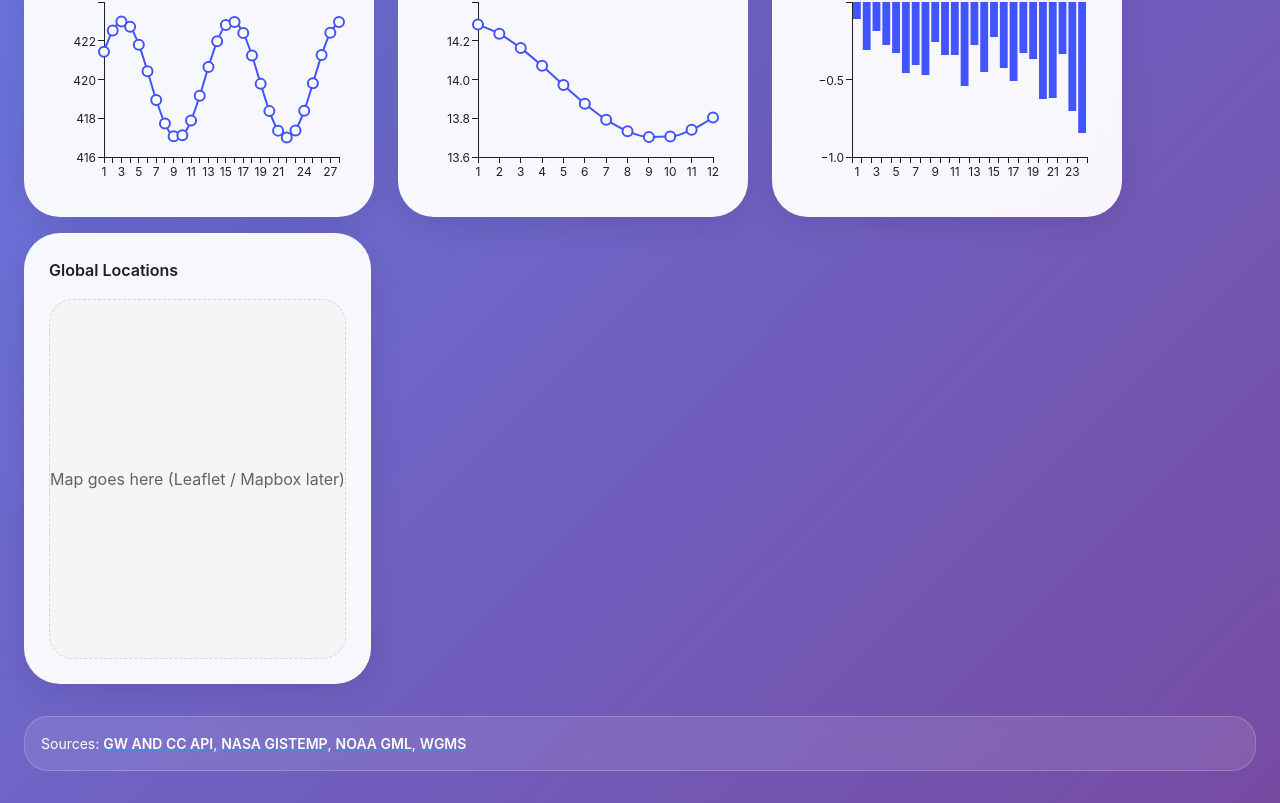
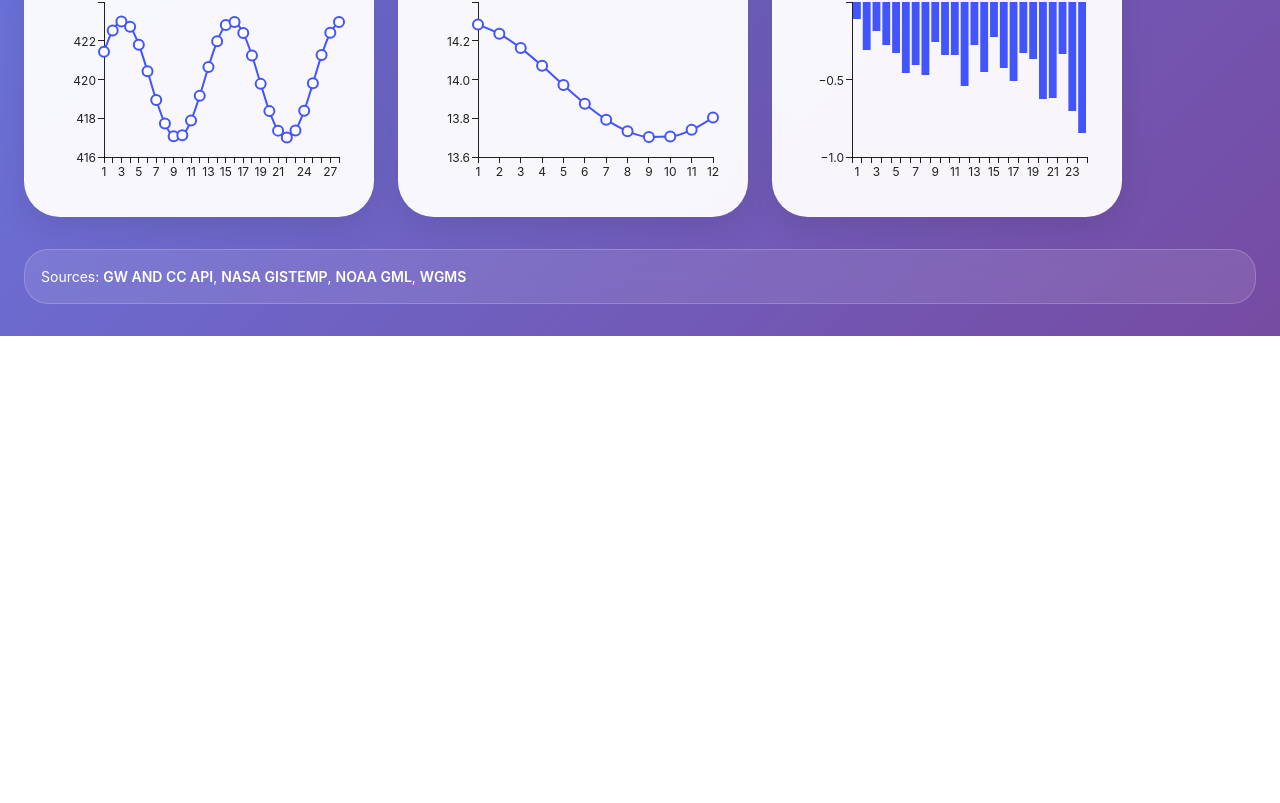
Before and after one commit to Soham0047/CS160-Group6-MeltMonitor, a React (Vite) app in the folder client/: page / in a window 1280 px wide. Shown: the part 579-1382 px from the top of the page. After the commit the page ends 915 px from the top, so only its background shows below. Built offline with nearby package versions, Linux system fonts and the light colour scheme; no server answers.

Commit message:
Removed Leaflet map holder.

```diff
--- a/client/src/components/Dashboard/DashboardPage.jsx
+++ b/client/src/components/Dashboard/DashboardPage.jsx
@@ -8,14 +8,12 @@ import {
   ToggleButton,
   Link,
   Fade,
-  Grow,
-  Zoom,
+  Grow
 } from "@mui/material";
-import { useMemo, useState } from "react";
+import { useState } from "react";
 import KpiCard from "./KpiCard.jsx";
 import SparkLine from "../Charts/SparkLine.jsx";
 import BarMini from "../Charts/BarMini.jsx";
-import WorldMapPlaceholder from "./WorldMapPlaceholder.jsx";
 import ThermostatIcon from "@mui/icons-material/Thermostat";
 import ShowChartIcon from "@mui/icons-material/ShowChart";
 import AcUnitIcon from "@mui/icons-material/AcUnit";
@@ -273,35 +271,6 @@ export default function DashboardPage() {
           </Grid>
         </Fade>
 
-        <Zoom in timeout={1400}>
-          <Grid container spacing={3} sx={{ mt: 2 }}>
-            <Grid item xs={12}>
-              <Paper
-                sx={{
-                  p: 3,
-                  background: "rgba(255,255,255,0.95)",
-                  backdropFilter: "blur(10px)",
-                  borderRadius: 3,
-                  border: "1px solid rgba(255,255,255,0.3)",
-                  boxShadow: "0 8px 32px rgba(0,0,0,0.1)",
-                  transition: "all 0.3s ease",
-                  "&:hover": {
-                    boxShadow: "0 12px 48px rgba(0,0,0,0.15)",
-                  },
-                }}
-              >
-                <Typography
-                  variant="subtitle2"
-                  sx={{ mb: 2, fontWeight: 600, fontSize: 16 }}
-                >
-                  Global Locations
-                </Typography>
-                <WorldMapPlaceholder />
-              </Paper>
-            </Grid>
-          </Grid>
-        </Zoom>
-
         <Fade in timeout={1600}>
           <Box
             sx={{
```
